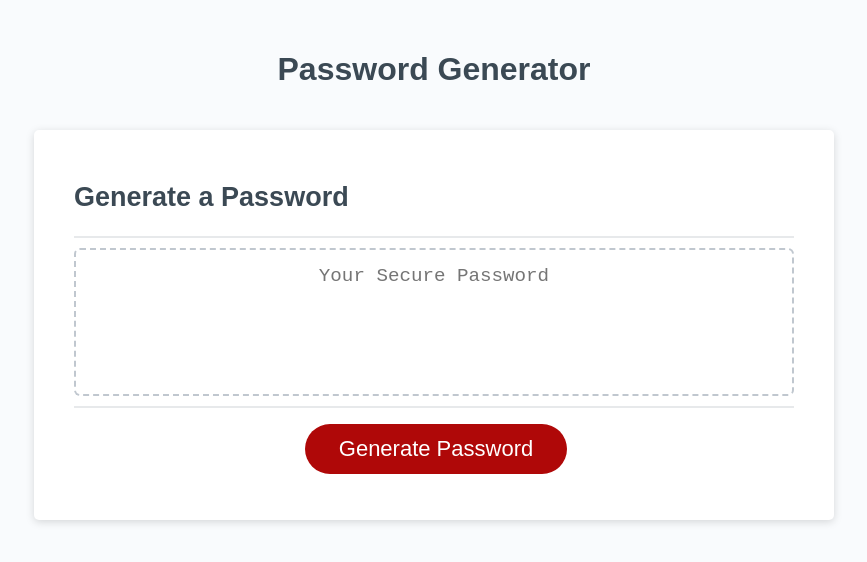
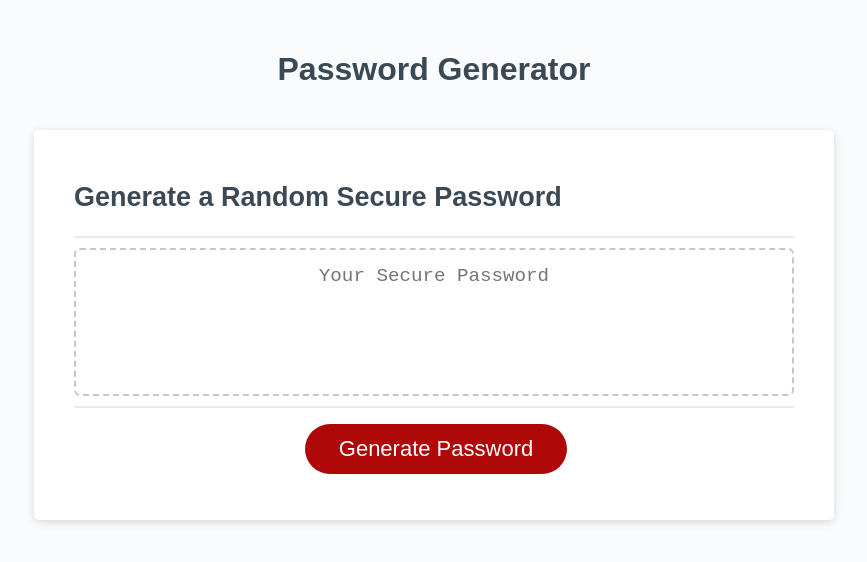
Before and after one commit to es2013/password-generator, a plain HTML site: page Develop/index.html in a window 1280 px wide. Shown: the whole page, without its empty margins (206-1073 px from the left). Drawn offline with Linux system fonts and the light colour scheme.

```diff
--- a/Develop/index.html
+++ b/Develop/index.html
@@ -14,7 +14,7 @@
       </header>
       <div class="card">
         <div class="card-header">
-          <h2>Generate a Password</h2>
+          <h2>Generate a Random Secure Password</h2>
         </div>
         <div class="card-body">
           <textarea
```
Also changed, not shown: Develop/script.js (+4 -5 lines), ReadMe-IMG/pw-image1.png (added), ReadMe-IMG/pw-question1.png (added), ReadMe-IMG/pw-question2.png (added), ReadMe-IMG/pw-question3.png (added), ReadMe-IMG/pw-question4.png (added), ReadMe-IMG/pw-question5.png (added), 1 other file.
